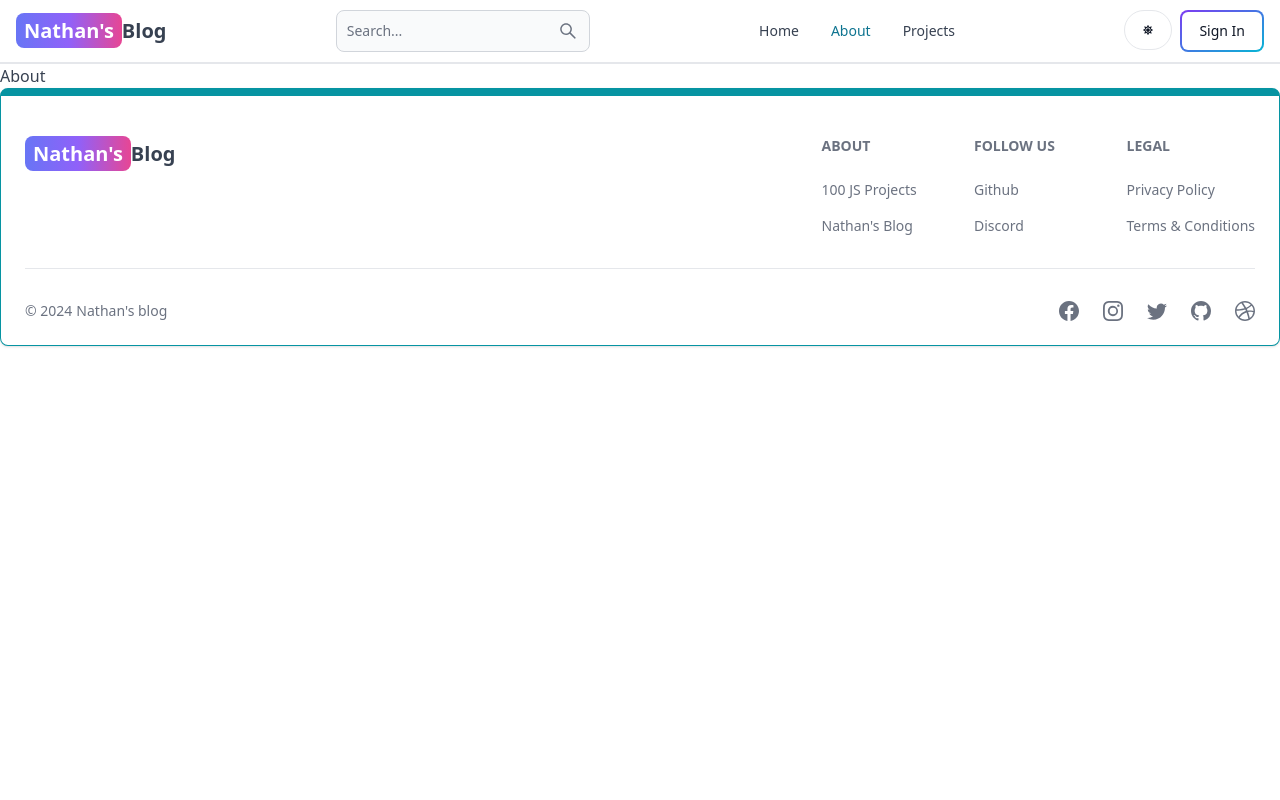
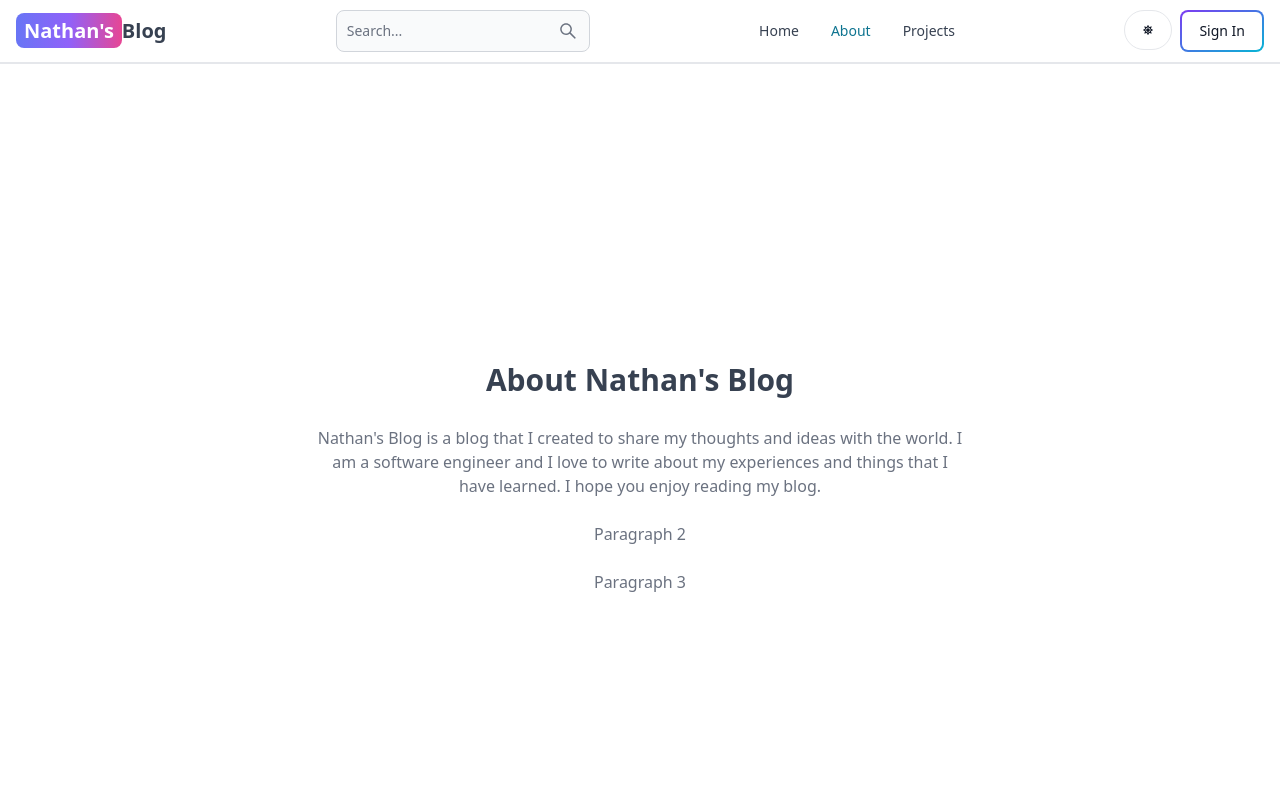
Before and after one commit to BeaglesWorth421/mern-blog, a React (Vite) app in the folder client/: page /about in a window 1280 px wide. Shown: the top 800 px of the page. Built offline with nearby package versions, Linux system fonts and the light colour scheme; no server answers.

Commit message:
complete about and projects pages

```diff
--- a/client/src/pages/About.tsx
+++ b/client/src/pages/About.tsx
@@ -1,5 +1,16 @@
 export default function About() {
   return (
-    <div>About</div>
+    <div className="min-h-screen flex items-center justify-center">
+      <div className="max-w-2xl mx-auto p-3 text-center">
+        <div>
+          <h1 className="text-3xl font-semibold text-center my-7">About Nathan's Blog</h1>
+          <div className="text-md text-gray-500 flex flex-col gap-6">
+            <p>Nathan's Blog is a blog that I created to share my thoughts and ideas with the world. I am a software engineer and I love to write about my experiences and things that I have learned. I hope you enjoy reading my blog.</p>
+            <p>Paragraph 2</p>
+            <p>Paragraph 3</p>
+          </div>
+        </div>
+      </div>
+    </div>
   )
 }
--- a/client/src/pages/Projects.tsx
+++ b/client/src/pages/Projects.tsx
@@ -1,5 +1,11 @@
+import CallToAction from "../components/CallToAction";
+
 export default function Projects() {
   return (
-    <div>Projects</div>
+    <div className="min-h-screen max-w-2xl mx-auto flex justify-center items-center flex-col gap-6 p-3">
+      <h1 className="text-3xl font-semibold">Projects</h1>
+      <p className="text-md text-gray-500">Build fun and engaging projets while learning HTML, CSS, and JavaScript!</p>
+      <CallToAction />
+    </div>
   )
 }
```
